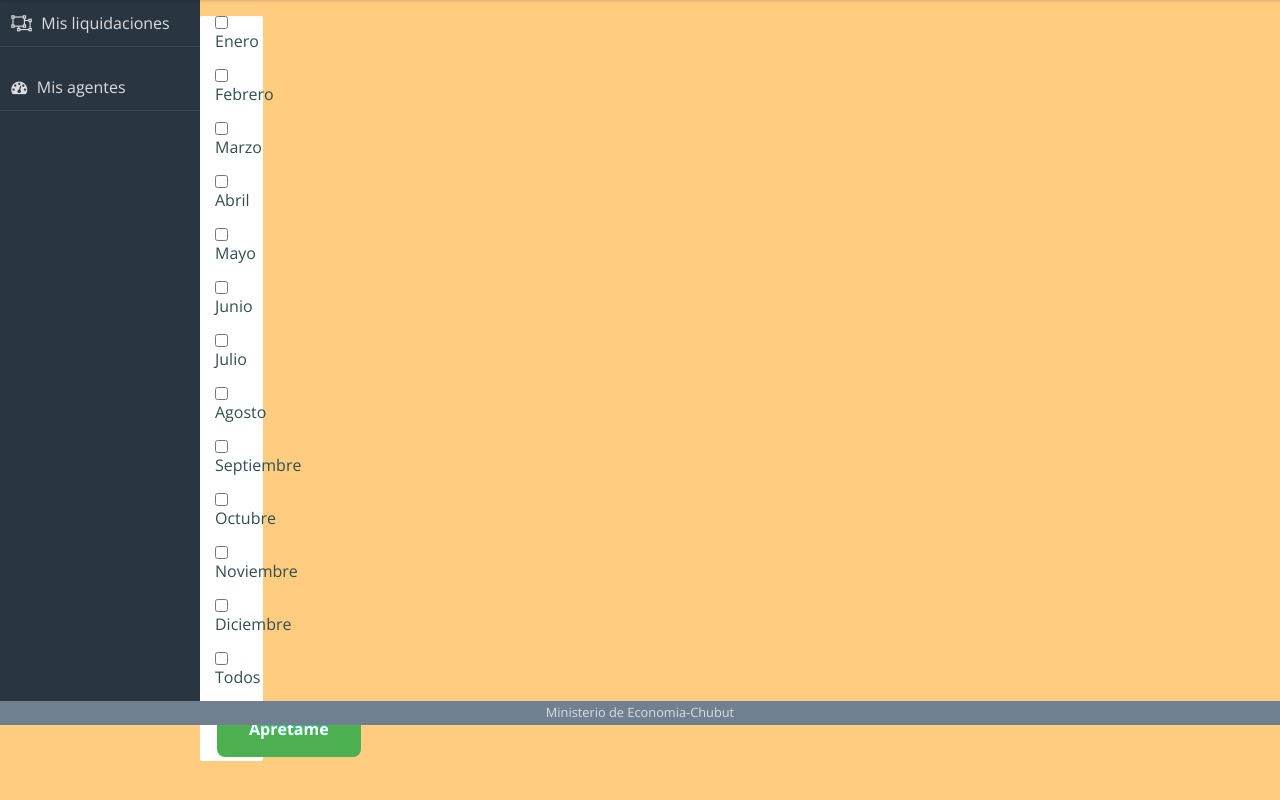
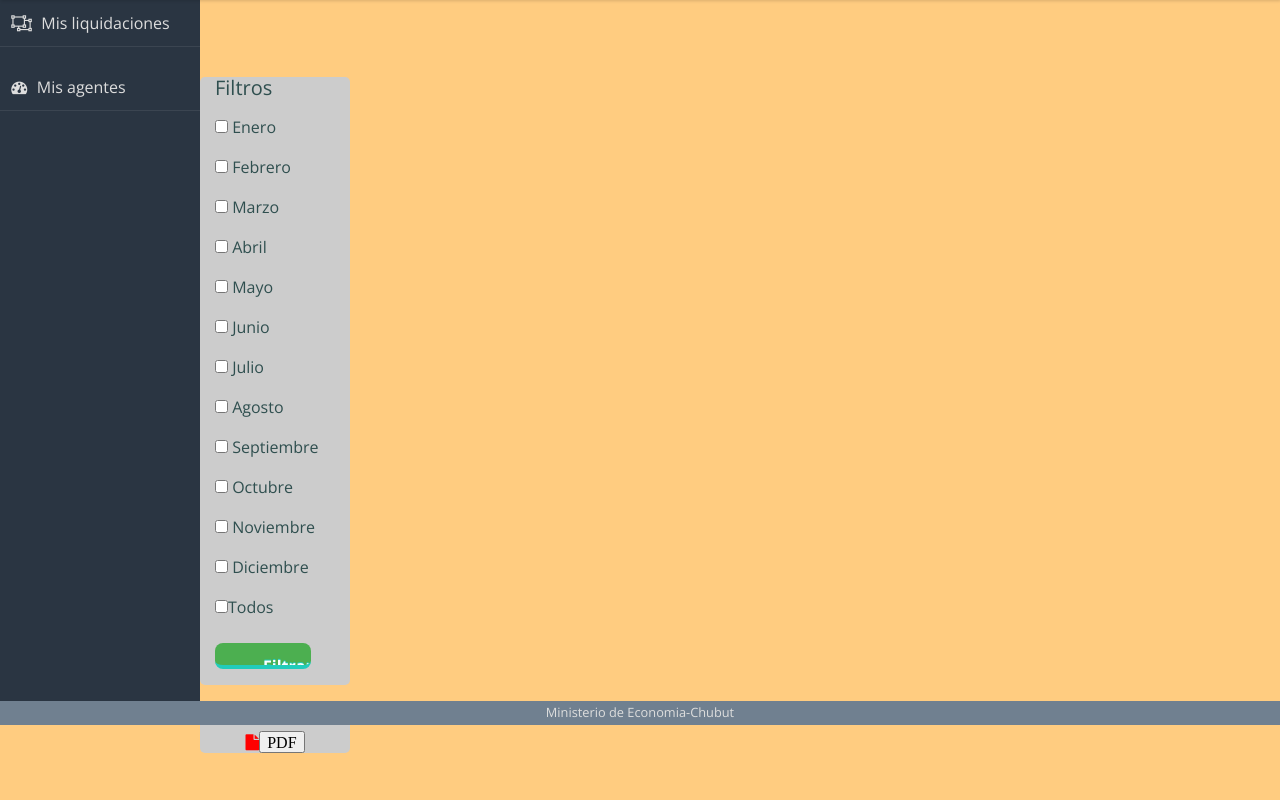
Before and after one commit to Anele13/Desarrollo-Web, a Django app: template desarrollo/templates/persona/administrador.html in a window 1280 px wide. Shown: the part 75-875 px from the top of the page. Run offline with Django 3.2, Linux system fonts and the light colour scheme; the template is opened without the code that fills it: values that come from a table or form of the project are taken from there, others are empty; data comes from the database, SQL or seed files in the repository; some libraries are stand-ins or nearby versions.

Commit message:
arreglos filtros de meses con estilo

```diff
--- a/desarrollo/estaticos/css/agente_y_administrador.css
+++ b/desarrollo/estaticos/css/agente_y_administrador.css
@@ -1,6 +1,6 @@
 #centrado-de-tabla{
   margin-top:30px;
-  margin-left: 100px;
+  margin-left: 60px;
 }
 
 /*
--- a/desarrollo/templates/persona/administrador.html
+++ b/desarrollo/templates/persona/administrador.html
@@ -96,28 +96,18 @@
 <div class="row">
 
 
-<div class="col-xs-1 col-md-1">
-<div class="container" style="background-color:white; border-radius:2px;">
+<div class="col-md-1">
+<div class="container" style="background-color:#ccc; border-radius:5px; margin-top:77; width:150px; margin-left:0">
     {% if meses %}
+    <h5>Filtros</h5>
        <form method="post">  {% csrf_token %}
            {% for values in meses %}
              <div class="checkbox" style="display:block;">
-               <label><input type="checkbox" name="check" value="{{values}}">{{values}}</label>
+               <label><input type="checkbox" name="check" value="{{values}}">  {{values}}</label>
              </div>
            {% endfor %}
            <label><input type="checkbox" onClick="toggle(this)">Todos</label>
-          <input value="Apretame" type="submit" style="background-color: #4CAF50; /* Green */
-    border: none;
-    color: white;
-    padding: 16px 32px;
-    text-align: center;
-    text-decoration: none;
-    display: inline-block;
-    font-size: 16px;
-    margin: 4px 2px;
-    -webkit-transition-duration: 0.4s; /* Safari */
-    transition-duration: 0.4s;
-    cursor: pointer;">
+          <input value="Filtrar" type="submit" style="font-size:100%; width:70%; height:2%; background-color: #4CAF50;" value="Filtrar">
         </form>
       <script type="text/javascript">
       function toggle(source) {
@@ -126,11 +116,24 @@
             checkboxes[i].checked = source.checked;}}
       </script>
     {% endif %}
+
+</div>
+
+<div class="container" style="background-color:#ccc; border-radius:5px; width:150px; margin-left:0">
+  <h5>Imprimir</h5>
+  <div align="center">
+    <i class="fa fa-file"><input type="button" name="impirimir" onclick="window.location.href='{% url 'liquidaciones_a_pdf' documento=doc %}'" value="PDF"></i>
+
   </div>
 </div>
 
+</div>
 
-<div class="col-xs-8 col-md-8">
+
+
+
+
+      <div class="col-md-10">
       	{% if tabla %}
       		<div id="centrado-de-tabla">
             <div align="center">
@@ -139,12 +142,9 @@
       			     {% autoescape off %}{{tabla}}{% endautoescape %}
       		  </div>
           </div>
-		<div align="center">
-			<a href="{% url 'liquidaciones_a_pdf' documento=doc %}"><i class="fa fa-file"></i> Imprimir Liquidación</a>
-		</div>
+
       	{% endif %}
         </div>
   </div>
-
   </div>
 {% endblock %}
```
Lines whose indentation alone changed are shown as unchanged.
